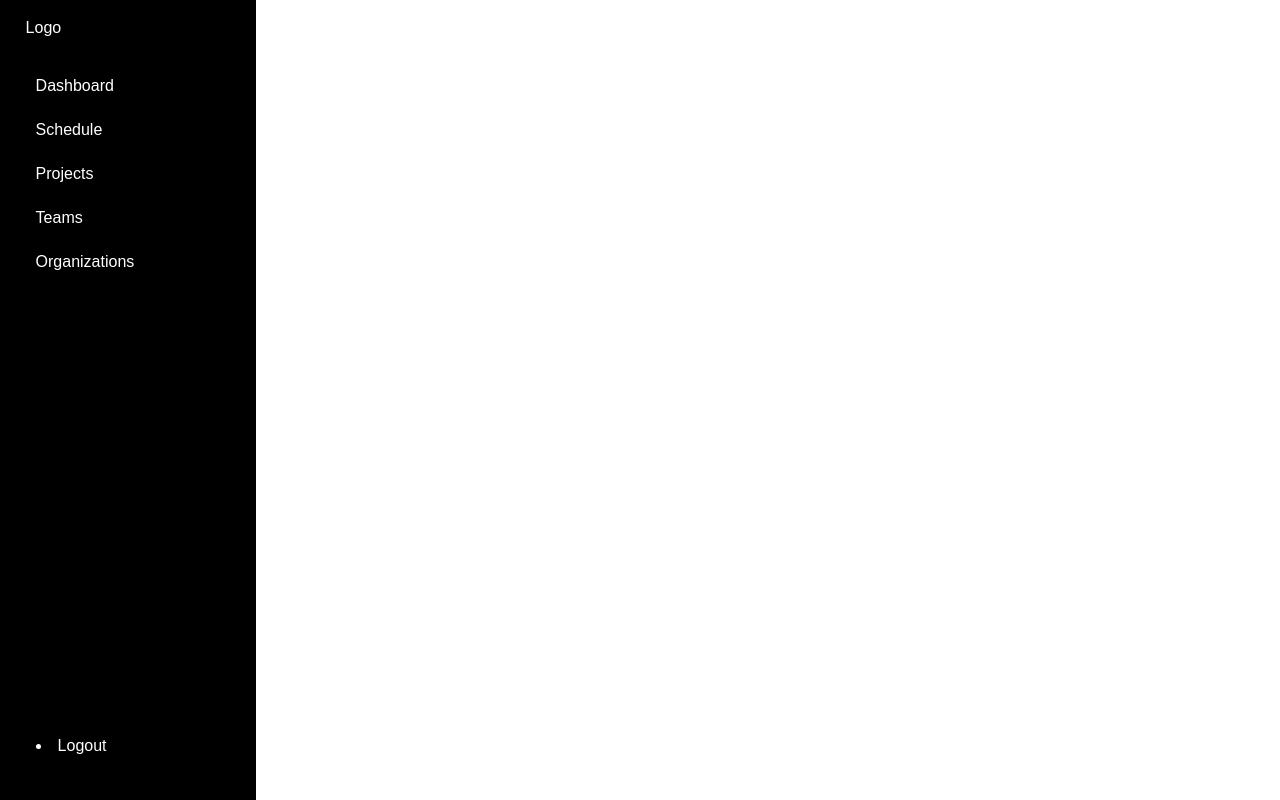
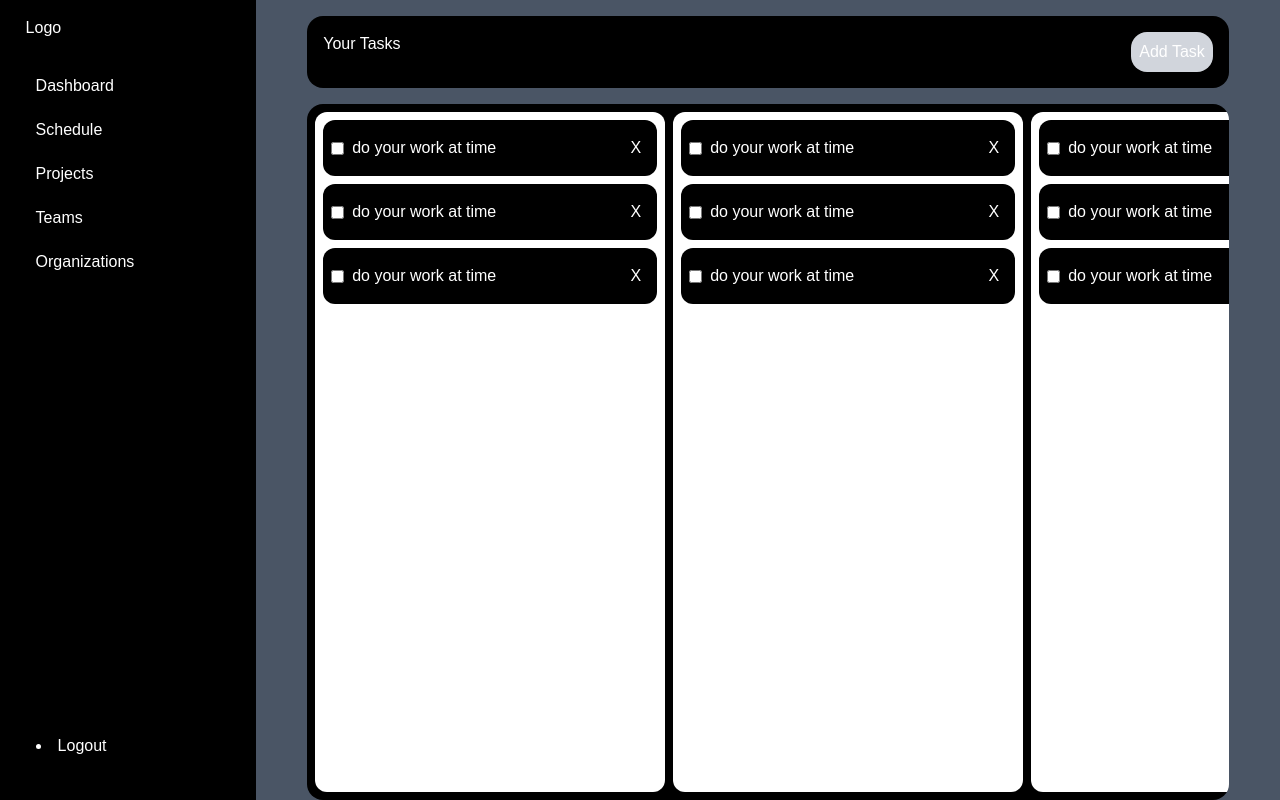
Before and after one commit to AhmedReyyan/Full-Stack-Task-Manager, a Next.js app: page / in a window 1280 px wide. Built offline with nearby package versions, Linux system fonts and the light colour scheme.

Commit message:
task tab modifying

```diff
--- a/src/app/globals.css
+++ b/src/app/globals.css
@@ -36,3 +36,7 @@ li{
   border-radius: 12px;
   transition: .3s;
 }
+
+.no-scrollbar::-webkit-scrollbar {
+  display: none;
+}
--- a/src/app/layout.js
+++ b/src/app/layout.js
@@ -22,7 +22,7 @@ export default function RootLayout({ children }) {
   return (
     <html lang="en">
       <body
-        className={`${geistSans.variable} ${geistMono.variable} flex antialiased  w-full`}
+        className={`${geistSans.variable} ${geistMono.variable} flex h-[100vh] antialiased  w-full`}
       >
         {/* <Navbar/> */}
 
--- a/src/app/page.js
+++ b/src/app/page.js
@@ -1,10 +1,31 @@
+import DailyTask from "@/lib/ui/DailyTask";
 import Image from "next/image";
 
 export default function Home() {
   return (
    <div
-  //  className="w-[100%] h-[100%] bg-black"
+       className="w-full h-[100%] bg-gray-600 flex flex-col items-center text-white  overflow-hidden"
    >
+    <div className="  bg-black w-[90%]  mt-4 rounded-2xl flex justify-between p-4">
+      <h1>Your Tasks</h1>
+       <button className="bg-gray-300  p-2 rounded-2xl cursor-pointer">Add Task</button>
+    </div>
+
+    <div className="w-[90%] h-full mt-4  bg-black p-2 rounded-2xl   flex flex-row gap-2 no-scrollbar  justify-start overflow-x-scroll">
+
+        <DailyTask />
+        <DailyTask />
+        <DailyTask />
+        <DailyTask />
+
+
+
+
+
+
+    </div>
+
+
 
    </div>
   );
--- a/src/components/SideBar.jsx
+++ b/src/components/SideBar.jsx
@@ -15,7 +15,7 @@ const SideBar = () => {
 
   return (
     <>
-      {expanded ? (<div className='h-[100vh] w-[60%] md:w-[23%] lg:w-[20%] text-white bg-black  flex flex-col  items-center justify-between'>
+      {expanded ? (<div className='h-[100vh] w-[60%] md:w-[30%] lg:w-[25%] text-white bg-black  flex flex-col  items-center justify-between'>
         <div className='w-[80%] mt-4 flex flex-col gap-6'>
              <div className='flex justify-between items-center'>
             <h1>Logo</h1>
--- /dev/null
+++ b/src/lib/ui/DailyTask.jsx
@@ -0,0 +1,18 @@
+import React from 'react'
+import Task from './Task'
+
+const DailyTask = () => {
+  return (
+    <div
+     className="bg-white min-w-[350px] h-full p-2 rounded-xl flex flex-col gap-2"
+    >
+          <Task />
+          <Task />
+          <Task />
+
+
+         </div>
+  )
+}
+
+export default DailyTask
--- /dev/null
+++ b/src/lib/ui/Task.jsx
@@ -0,0 +1,16 @@
+import React from 'react'
+
+const Task = () => {
+  return (
+    <div className="w-full bg-black text-white p-2 rounded-xl flex  justify-between">
+    <div  className=" w-full   flex  items-center gap-2">
+    <input type="checkbox" />
+        <h1>do your work at time</h1>
+    </div>
+
+        <button  className="p-2">X</button>
+  </div>
+  )
+}
+
+export default Task
```
